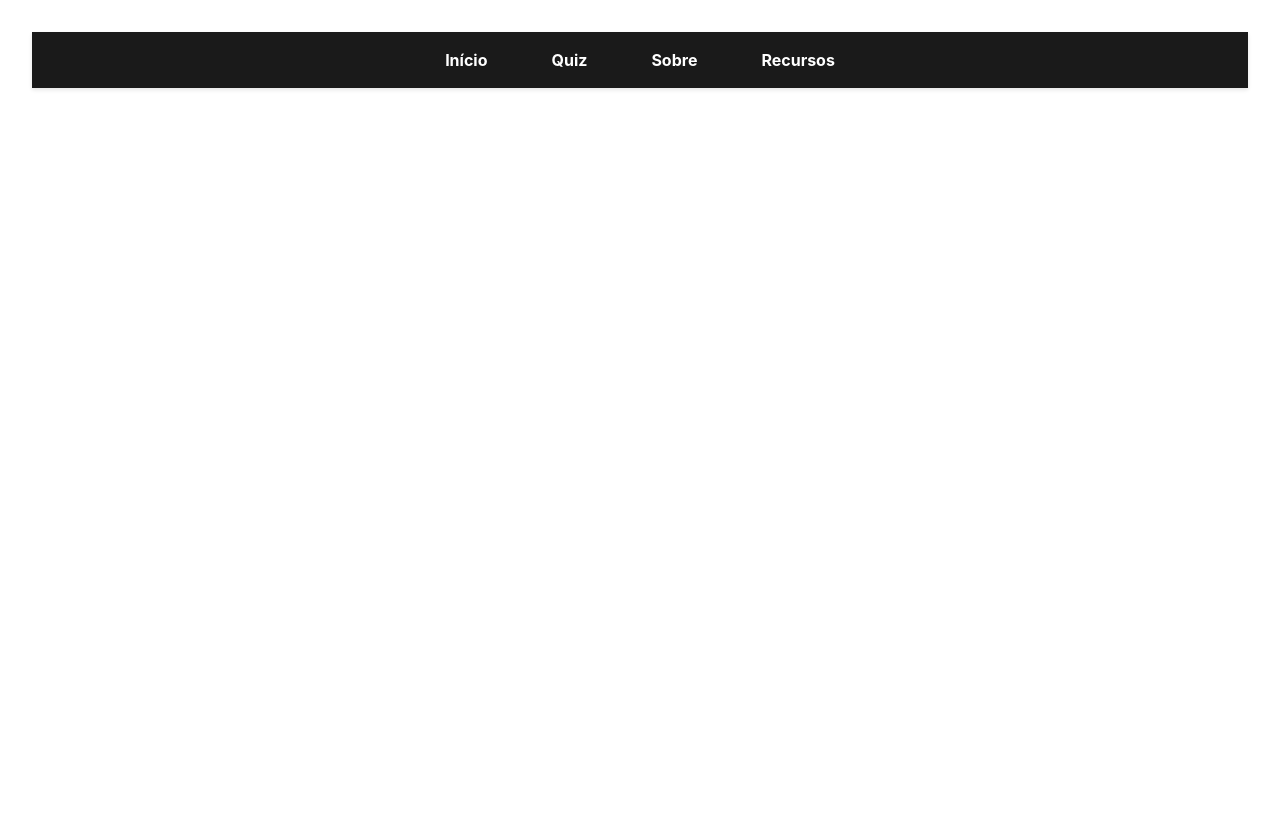
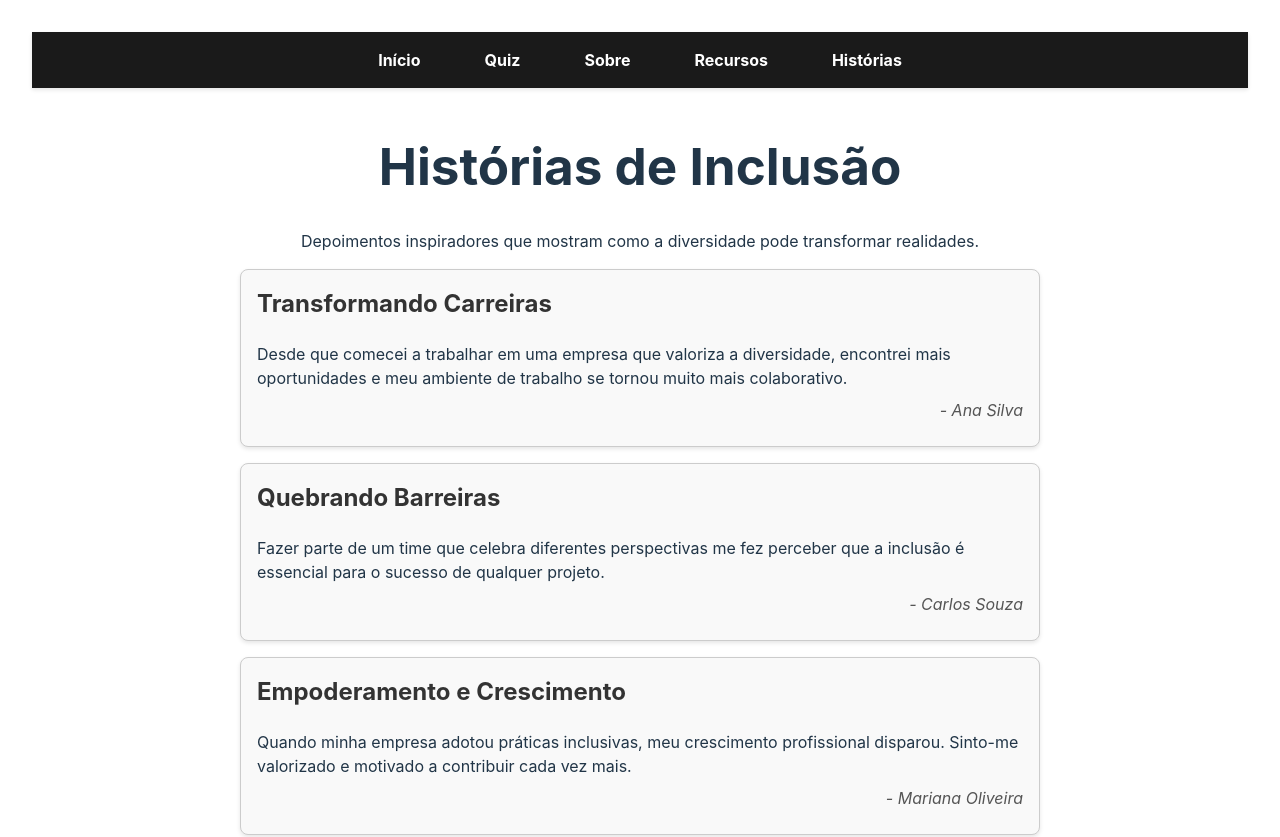
Before and after one commit to fjuncal/inclusion-quiz, a React (Vite) app: page /stories in a window 1280 px wide. Shown: the top 837 px of the page. Before the commit the page ends 800 px from the top, so only its background shows below. Built offline with nearby package versions, Linux system fonts and the light colour scheme.

Commit message:
Criando pagina de Histórias e Relatos de funcionários

```diff
--- a/src/App.tsx
+++ b/src/App.tsx
@@ -5,6 +5,7 @@ import Quiz from "./pages/Quiz";
 import About from "./pages/About";
 import NavBar from "./components/NavBar";
 import Resources from "./pages/Resources";
+import Stories from "./pages/Stories";
 
 function App() {
   return (
@@ -15,6 +16,7 @@ function App() {
         <Route path="/quiz" element={<Quiz />} />
         <Route path="/about" element={<About />} />
         <Route path="/resources" element={<Resources />} />
+        <Route path="/stories" element={<Stories />} />
       </Routes>
     </BrowserRouter>
   );
--- a/src/components/NavBar.tsx
+++ b/src/components/NavBar.tsx
@@ -17,6 +17,9 @@ function NavBar() {
         <li>
           <Link to={"/resources"}>Recursos</Link>
         </li>
+        <li>
+          <Link to={"/stories"}>Histórias</Link>
+        </li>
       </ul>
     </nav>
   );
--- /dev/null
+++ b/src/pages/Stories.css
@@ -0,0 +1,38 @@
+/* Stories.css */
+.stories-container {
+  padding: 1rem;
+  text-align: center;
+  max-width: 800px;
+  margin: 0 auto;
+}
+
+.stories-list {
+  display: flex;
+  flex-direction: column;
+  gap: 1rem;
+  margin-top: 1rem;
+}
+
+.story-card {
+  padding: 1rem;
+  border: 1px solid #ccc;
+  border-radius: 8px;
+  background-color: #f9f9f9;
+  text-align: left;
+  box-shadow: 0 2px 4px rgba(0, 0, 0, 0.1);
+}
+
+.story-card h2 {
+  margin-top: 0;
+  color: #333;
+}
+
+.story-card p {
+  margin: 0.5rem 0;
+}
+
+.story-card .author {
+  text-align: right;
+  font-style: italic;
+  color: #555;
+}
--- /dev/null
+++ b/src/pages/Stories.tsx
@@ -0,0 +1,63 @@
+// Stories.tsx
+import "./Stories.css";
+
+const stories = [
+  {
+    id: 1,
+    title: "Transformando Carreiras",
+    content:
+      "Desde que comecei a trabalhar em uma empresa que valoriza a diversidade, encontrei mais oportunidades e meu ambiente de trabalho se tornou muito mais colaborativo.",
+    author: "Ana Silva",
+  },
+  {
+    id: 2,
+    title: "Quebrando Barreiras",
+    content:
+      "Fazer parte de um time que celebra diferentes perspectivas me fez perceber que a inclusão é essencial para o sucesso de qualquer projeto.",
+    author: "Carlos Souza",
+  },
+  {
+    id: 3,
+    title: "Empoderamento e Crescimento",
+    content:
+      "Quando minha empresa adotou práticas inclusivas, meu crescimento profissional disparou. Sinto-me valorizado e motivado a contribuir cada vez mais.",
+    author: "Mariana Oliveira",
+  },
+  {
+    id: 4,
+    title: "Diversidade que Transforma",
+    content:
+      "A diversidade no ambiente de trabalho nos trouxe soluções inovadoras e ajudou a criar uma cultura de respeito e colaboração.",
+    author: "João Pereira",
+  },
+  {
+    id: 5,
+    title: "Inclusão é a Chave",
+    content:
+      "Ao promover a inclusão, nossa equipe aprendeu a valorizar as diferenças e a trabalhar unida, transformando desafios em oportunidades.",
+    author: "Luiza Mendes",
+  },
+];
+
+const Stories = () => {
+  return (
+    <div className="stories-container">
+      <h1>Histórias de Inclusão</h1>
+      <p>
+        Depoimentos inspiradores que mostram como a diversidade pode transformar
+        realidades.
+      </p>
+      <div className="stories-list">
+        {stories.map((story) => (
+          <div key={story.id} className="story-card">
+            <h2>{story.title}</h2>
+            <p>{story.content}</p>
+            <p className="author">- {story.author}</p>
+          </div>
+        ))}
+      </div>
+    </div>
+  );
+};
+
+export default Stories;
```
